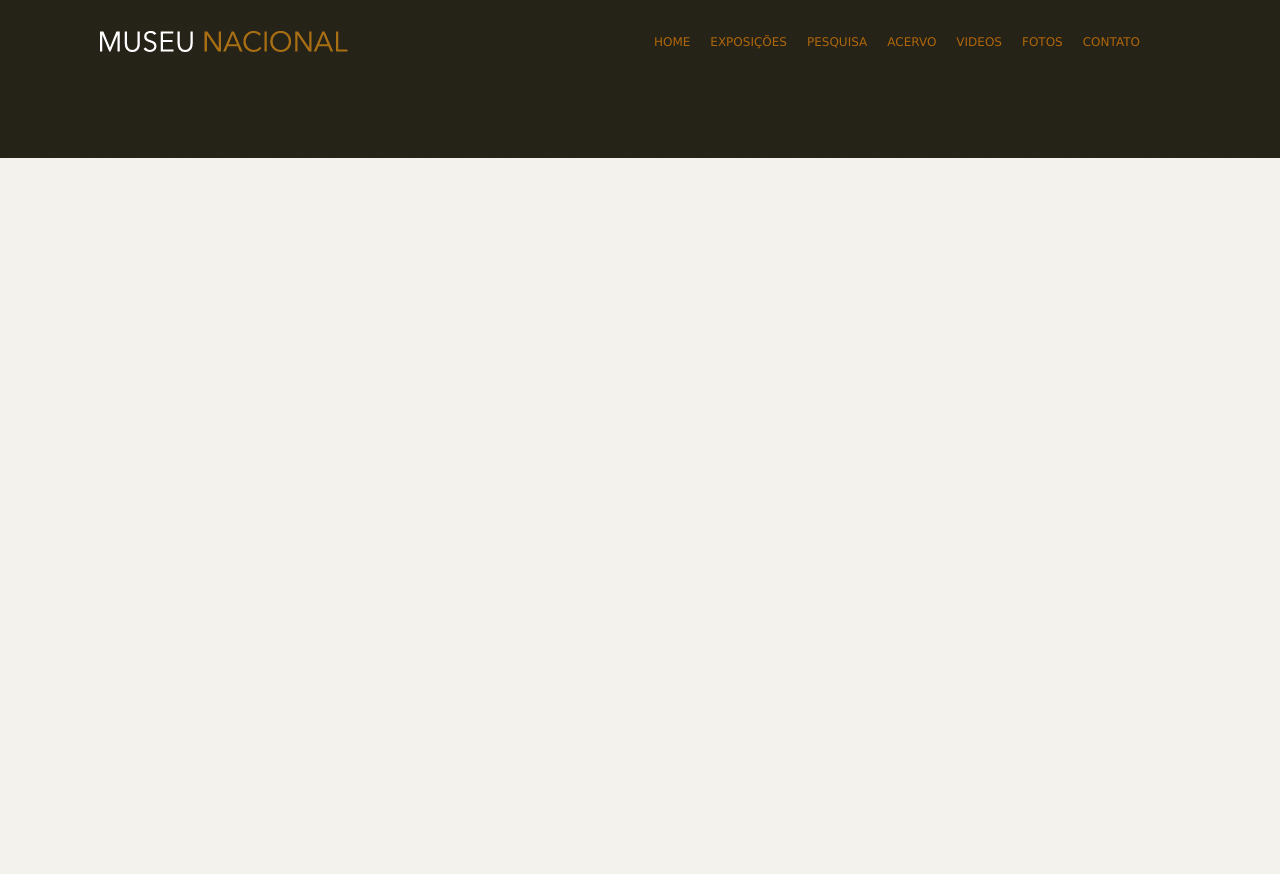
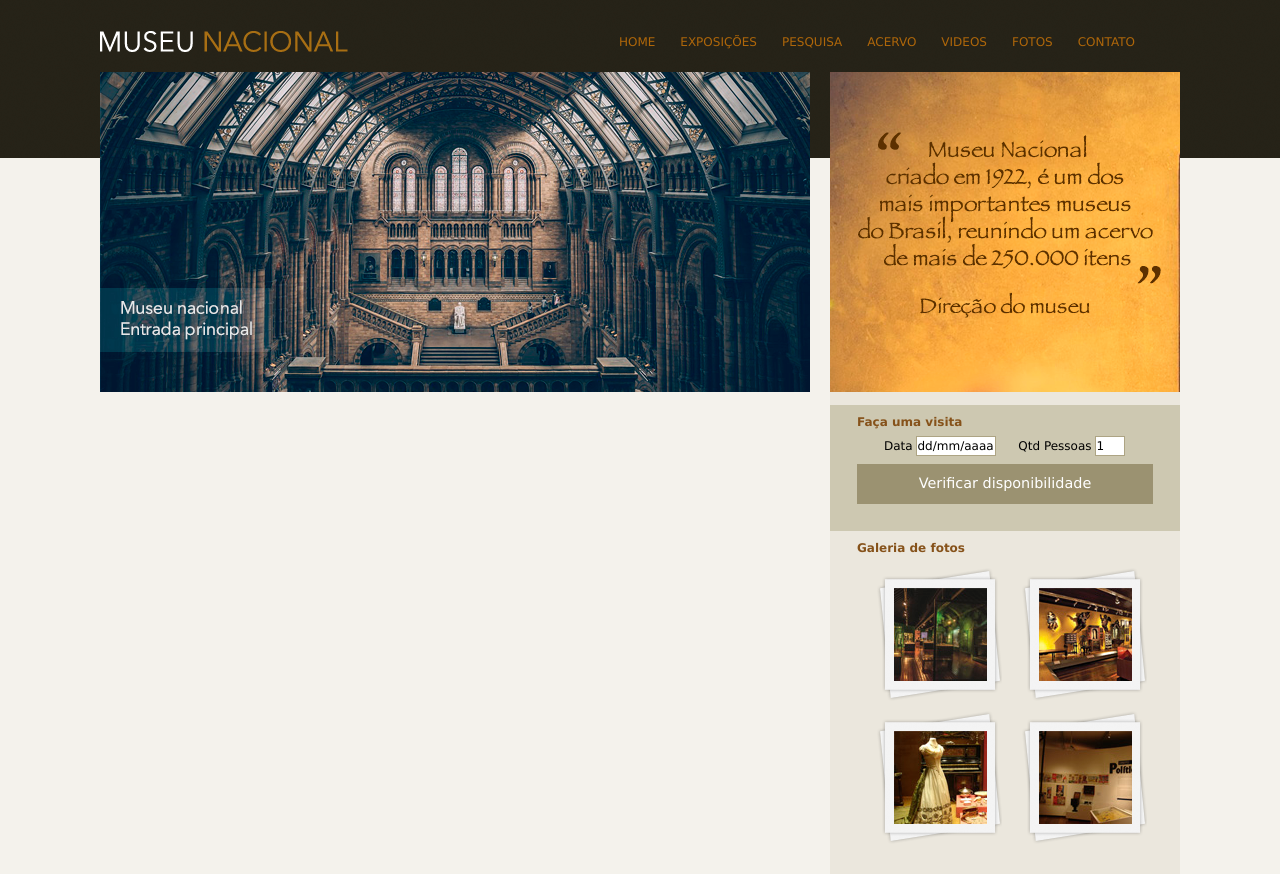
Before and after one commit to stumpf-alexandre/museuNacional, a plain HTML site: page index.html in a window 1280 px wide. Before the commit the page ends 800 px from the top, so only its background shows below. Drawn offline with Linux system fonts and the light colour scheme.

Commit message:
criando e estilizando a barra lateral do site

```diff
--- a/css/reset.css
+++ b/css/reset.css
@@ -8,7 +8,7 @@
     list-style-type: none;
 }
 
-a:link, a:visited {
+a:link, a:active, a:visited {
   color: #af670a;
 }
 
--- a/css/style.css
+++ b/css/style.css
@@ -36,11 +36,85 @@ nav ul li {
 
 nav ul li a:link {
   display: block;
-  margin-right: 20px;
+  margin-right: 25px;
   padding-bottom: 3px;
   text-transform: uppercase;
 }
 
 nav ul li a:hover {
-  border-bottom: 2px solid #535858;
+  border-bottom: 1px solid #535858;
 }
+
+#content {
+  width: 710px;
+  float: left;
+}
+
+aside {
+  width: 350px;
+  float: right;
+  background: #ebe7dd;
+  padding-bottom: 30px;
+}
+
+section#visited {
+  background: #cdc8b1;
+  padding: 10px 27px 27px 27px;
+  margin: 10px 0 10px 0;
+}
+
+h4 {
+  color: #86521a;
+  padding-bottom: 3px;
+  margin-bottom: 0;
+}
+
+label {
+  margin-left: 18px;
+}
+
+input {
+  width: 80px;
+  height: 20px;
+  background: #fff;
+  border: none;
+  font-size: 1em;
+}
+
+input.field {
+  border: 1px solid #ada484;
+}
+
+input.button {
+  width: 100%;
+  height: 40px;
+  font-size: 1.2em;
+  background: #9b9271;
+  color: #fff;
+}
+
+fieldset {
+  border: none;
+}
+
+legend {
+  display: none;
+}
+
+section#gallery {
+  padding: 0 27px 0 27px;}
+
+section#gallery a {
+  display: block;
+  float: left;
+  margin: 10px 0 0 20px;
+  padding: 17px 15px 17px 15px;
+  background: url(../image/fundo-foto.png) no-repeat;
+}
+
+section#gallery img {
+  width: 93px;
+  height: 93px;
+  margin-left: 2px;
+  margin-top: 3px;
+}
--- a/index.html
+++ b/index.html
@@ -1,26 +1,25 @@
 <!DOCTYPE html>
 <html lang="pt-br">
+
 <head>
   <meta charset="UTF-8">
   <meta name="viewport" content="width=device-width, initial-scale=1.0">
-  <link rel="stylesheet"
-  type="text/css" href="./css/reset.css">
-  <link rel="stylesheet"
-  type="text/css" href="./css/normalize.css">
-  <link rel="stylesheet"
-  type="text/css" href="./css/style.css">
+  <link rel="stylesheet" type="text/css" href="./css/reset.css">
+  <link rel="stylesheet" type="text/css" href="./css/normalize.css">
+  <link rel="stylesheet" type="text/css" href="./css/style.css">
   <title>Museu Nacional</title>
   <!--[if lt IE 9]>
 	  <script src="https://cdnjs.cloudflare.com/ajax/libs/html5shiv/3.7.3/html5shiv-printshiv.js"></script>
 <![endif]-->
 </head>
+
 <body>
-  <main id="container">
-    <header>
+  <div id="container"><!--start container-->
+    <header><!--start header-->
       <div id="logo">
-        <h1><a href="">Museu Nacional</a></h1>
+        <h1><a href="#">Museu Nacional</a></h1>
       </div>
-      <nav>
+      <nav><!--start navbar-->
         <ul>
           <li><a href="#">Home</a></li>
           <li><a href="#">Exposições</a></li>
@@ -30,8 +29,50 @@
           <li><a href="#">Fotos</a></li>
           <li><a href="#">Contato</a></li>
         </ul>
-    </nav>
-    </header>
-  </main>
+      </nav><!--end navbar-->
+    </header><!--end header-->
+    <main>
+      <div id="content"><!--start content-->
+        <section id="cover">
+          <img src="./image/museu.png" alt="imagem do hall de entrada do museu nacional">
+        </section>
+      </div><!--end header-->
+      <aside><!--start aside-->
+        <section id="testimony"><!--start testimony-->
+          <img src="./image/depoimento.png" alt="imagem relatando o ano de criação do museu e o número do seu acervo">
+        </section><!--end testimony-->
+        <section id="visited"><!--start visited-->
+          <h4>Faça uma visita</h4>
+          <form>
+            <fieldset>
+              <legend>Selecione uma data</legend>
+              <label for="data">Data</label>
+              <input class="field" type="text" id="data" value="dd/mm/aaaa">
+
+              <label for="qtd">Qtd Pessoas</label>
+              <input
+              style="width: 30px;" class="field" type="text" id="qtd" value="1">
+            </fieldset>
+            <input class="button" type="submit" value="Verificar disponibilidade">
+          </form>
+        </section><!--end visited-->
+        <section id="gallery"><!--start gallery-->
+          <h4>Galeria de fotos</h4>
+          <a href="#">
+            <img src="./image/imagem1.jpg" alt="Foto da galeria do museu nacional">
+          </a>
+          <a href="#">
+            <img src="./image/imagem2.jpg" alt="Foto da galeria do museu nacional">
+          </a>
+          <a href="#">
+            <img src="./image/imagem3.jpg" alt="Foto da galeria do museu nacional">
+          </a>
+          <a href="#">
+            <img src="./image/imagem4.jpg" alt="Foto da galeria do museu nacional">
+          </a>
+        </section><!--end gallery-->
+      </aside><!--end aside-->
+    </main>
+  </div><!--end container-->
 </body>
 </html>
```
